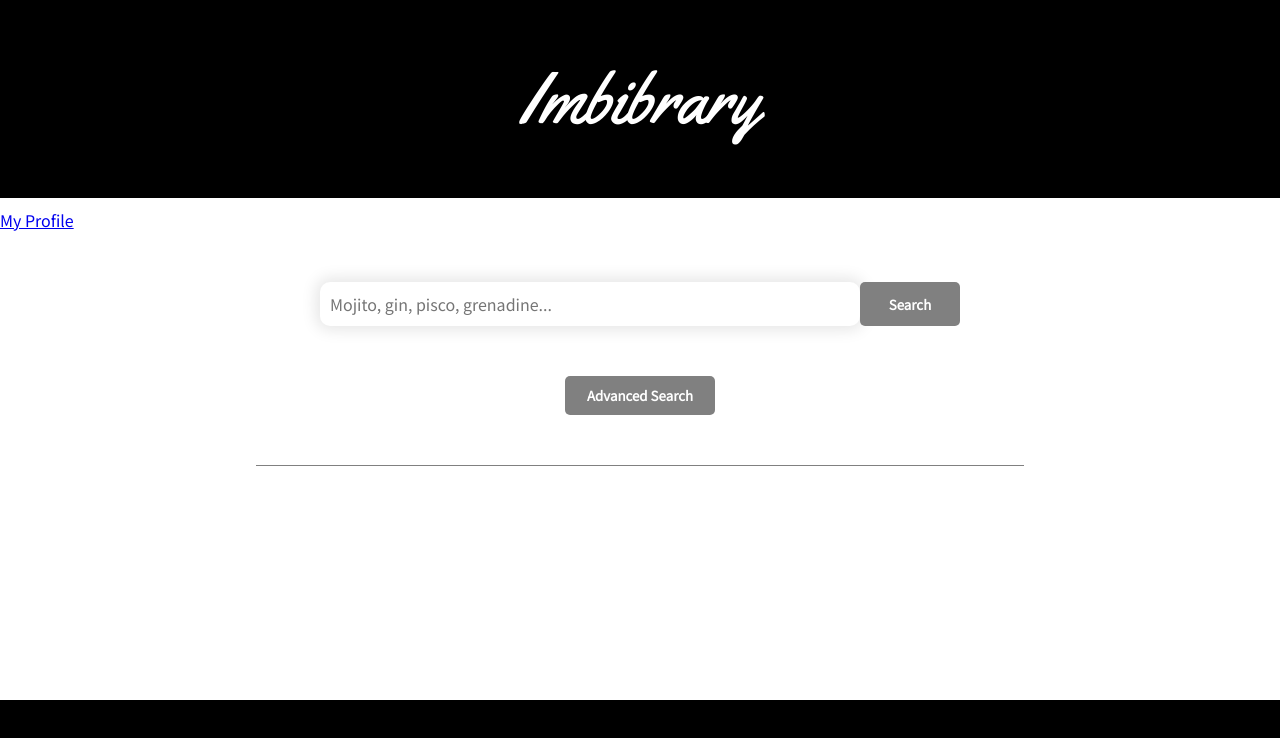
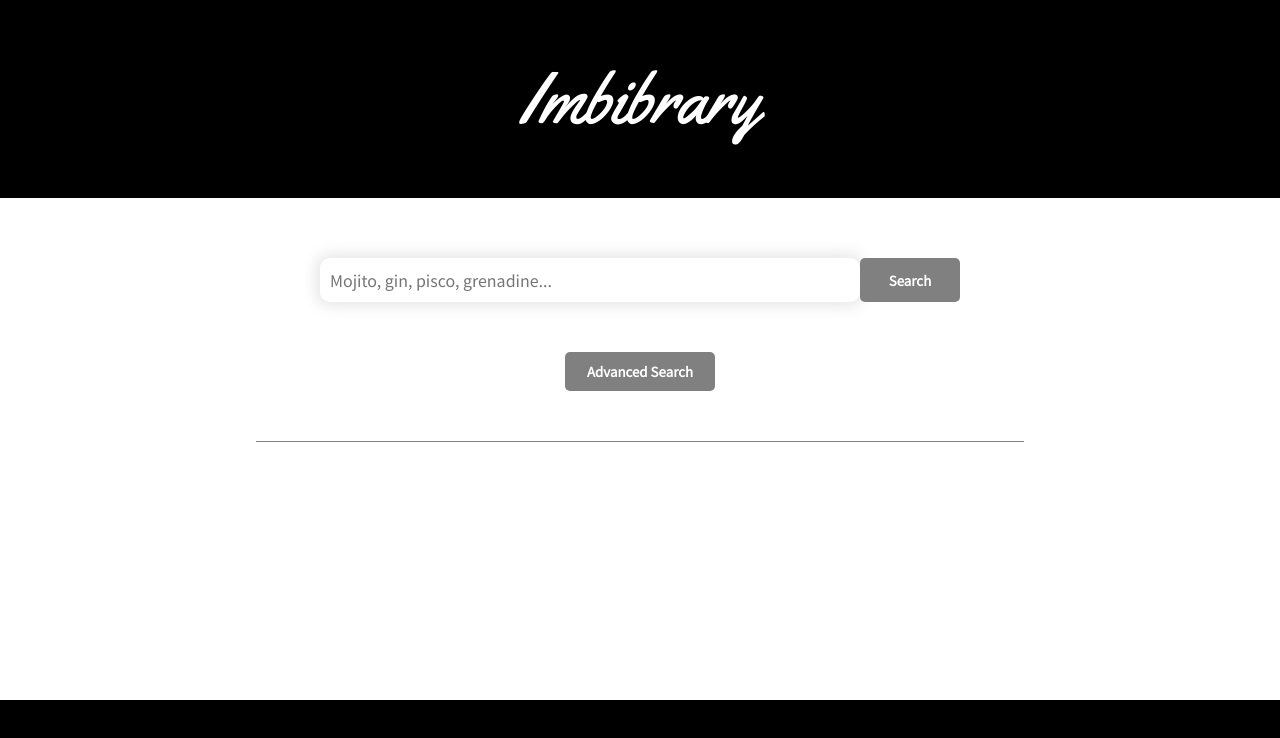
Before and after one commit to leah-cardon/drink-recipe-book, a React app: page / in a window 1280 px wide. Shown: the top 738 px of the page. Built offline with nearby package versions, Linux system fonts and the light colour scheme.

Commit message:
Commented out profile link for now

```diff
--- a/src/components/App/App.jsx
+++ b/src/components/App/App.jsx
@@ -104,7 +104,7 @@ class App extends React.Component {
             </div>
           </div>
           <div className="profileLink">
-            <a href="/profile">My Profile</a>
+            {/* <a href="/profile">My Profile</a> */}
           </div>
           <div className="spacer" />
           {
```
